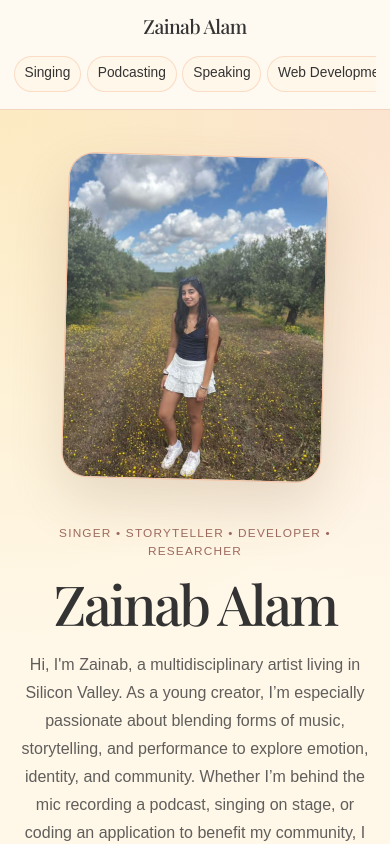
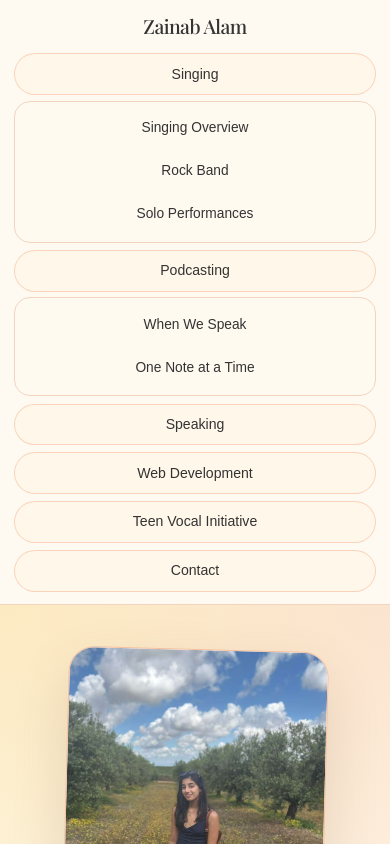
Before and after one commit to zaialam1/zainab-alam, a Next.js app: page / in a window 390 px wide. Shown: the top 844 px of the page. Built offline with nearby package versions, Linux system fonts and the light colour scheme; a web font is replaced by a local one.

Commit message:
Update website

```diff
--- a/app/globals.css
+++ b/app/globals.css
@@ -44,11 +44,13 @@ a {
   gap: 2rem;
 
   padding: 1rem 2rem;
-  background: #fffaf1;
+  background: rgba(255, 250, 241, 0.96);
   border-bottom: 1px solid #f2d4bf;
+  backdrop-filter: blur(12px);
 }
 
 .navbar-logo {
+  flex-shrink: 0;
   font-family: var(--font-display), Georgia, serif;
   font-size: 1.45rem;
   font-weight: 500;
@@ -64,7 +66,8 @@ a {
 .navbar-links {
   display: flex;
   align-items: center;
-  gap: 0.6rem;
+  justify-content: flex-end;
+  gap: 0.55rem;
   flex-wrap: wrap;
 }
 
@@ -78,10 +81,12 @@ a {
   padding: 0.45rem 0.7rem;
   border-radius: 999px;
   cursor: pointer;
+  white-space: nowrap;
 }
 
 .navbar-links > a:hover,
-.dropdown:hover .dropdown-label {
+.dropdown:hover .dropdown-label,
+.dropdown:focus-within .dropdown-label {
   background: #f9eadb;
   color: var(--soft-charcoal);
 }
@@ -106,7 +111,7 @@ a {
 
   min-width: 220px;
   padding: 0.5rem;
-  margin-top: 0;
+  margin-top: 0.35rem;
 
   background: #fffaf1;
   border: 1px solid #f2d4bf;
@@ -116,12 +121,19 @@ a {
   opacity: 0;
   visibility: hidden;
   pointer-events: none;
+  transform: translateY(0.25rem);
+  transition:
+    opacity 0.18s ease,
+    visibility 0.18s ease,
+    transform 0.18s ease;
 }
 
-.dropdown:hover .dropdown-menu {
+.dropdown:hover .dropdown-menu,
+.dropdown:focus-within .dropdown-menu {
   opacity: 1;
   visibility: visible;
   pointer-events: auto;
+  transform: translateY(0);
 }
 
 .dropdown-menu a {
@@ -143,12 +155,11 @@ a {
 
 @media (max-width: 900px) {
   .navbar {
-    position: sticky;
-    top: 0;
+    position: relative;
+    flex-direction: column;
     align-items: center;
-    flex-direction: column;
     gap: 0.75rem;
-    padding: 0.85rem 1rem;
+    padding: 0.9rem 1rem;
   }
 
   .navbar-logo {
@@ -159,57 +170,53 @@ a {
   .navbar-links {
     width: 100%;
     display: flex;
-    flex-direction: row;
-    align-items: center;
+    flex-direction: column;
+    align-items: stretch;
     justify-content: flex-start;
     gap: 0.45rem;
-    overflow-x: auto;
-    flex-wrap: nowrap;
-    padding: 0.15rem 0 0.35rem;
-    scrollbar-width: none;
   }
 
-  .navbar-links::-webkit-scrollbar {
-    display: none;
-  }
-
-  .navbar-links a,
+  .navbar-links > a,
   .dropdown-label {
-    flex: 0 0 auto;
-    font-size: 0.92rem;
-    padding: 0.45rem 0.7rem;
-    white-space: nowrap;
-    background: rgba(255, 247, 232, 0.72);
-    border: 1px solid rgba(245, 184, 149, 0.45);
+    width: 100%;
+    display: block;
+    text-align: center;
+    padding: 0.65rem 0.8rem;
+    font-size: 0.95rem;
+    background: rgba(255, 247, 232, 0.8);
+    border: 1px solid rgba(245, 184, 149, 0.55);
+    border-radius: 999px;
   }
 
   .dropdown {
-    flex: 0 0 auto;
-    position: relative;
+    width: 100%;
+    display: flex;
+    flex-direction: column;
+    align-items: stretch;
   }
 
   .dropdown-menu {
-    position: absolute;
-    top: calc(100% + 0.35rem);
-    left: 0;
-    min-width: 190px;
-    max-width: 85vw;
-    opacity: 0;
-    visibility: hidden;
-    pointer-events: none;
-    box-shadow: 0 10px 24px rgba(51, 51, 51, 0.08);
-  }
+    position: static;
+    width: 100%;
+    min-width: 0;
+    margin-top: 0.35rem;
+    padding: 0.45rem;
+    border-radius: 1rem;
 
-  .dropdown:hover .dropdown-menu,
-  .dropdown:focus-within .dropdown-menu {
     opacity: 1;
     visibility: visible;
     pointer-events: auto;
+    transform: none;
+    box-shadow: none;
+
+    background: rgba(255, 250, 241, 0.8);
   }
 
   .dropdown-menu a {
+    text-align: center;
+    white-space: normal;
     font-size: 0.92rem;
-    white-space: normal;
+    padding: 0.6rem 0.75rem;
   }
 }
 
@@ -222,13 +229,13 @@ a {
     font-size: 1.22rem;
   }
 
-  .navbar-links {
-    gap: 0.35rem;
+  .navbar-links > a,
+  .dropdown-label {
+    font-size: 0.88rem;
+    padding: 0.58rem 0.7rem;
   }
 
-  .navbar-links a,
-  .dropdown-label {
+  .dropdown-menu a {
     font-size: 0.86rem;
-    padding: 0.42rem 0.62rem;
   }
 }
```
